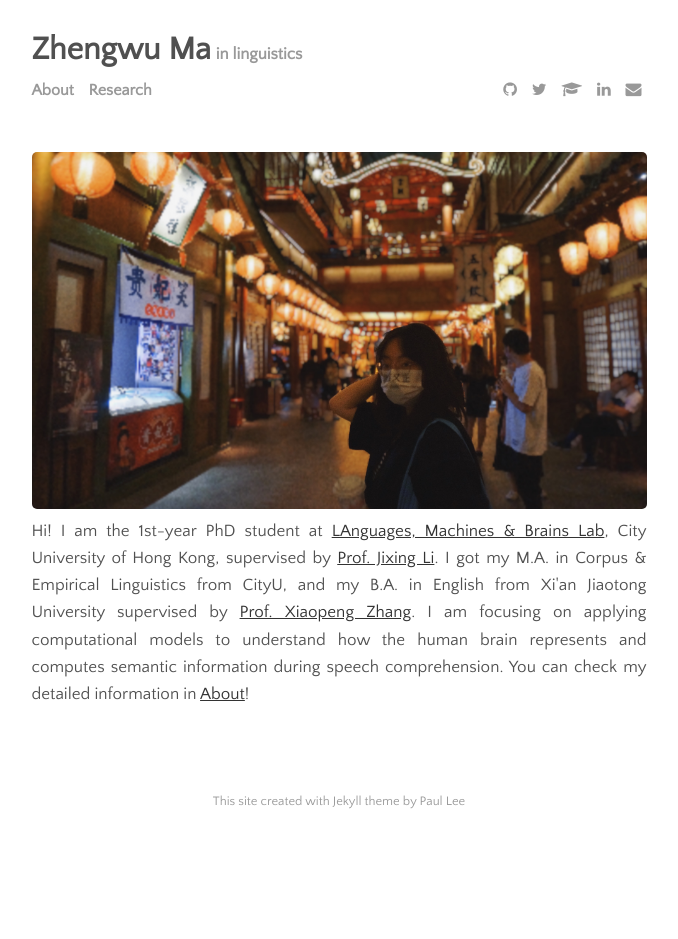
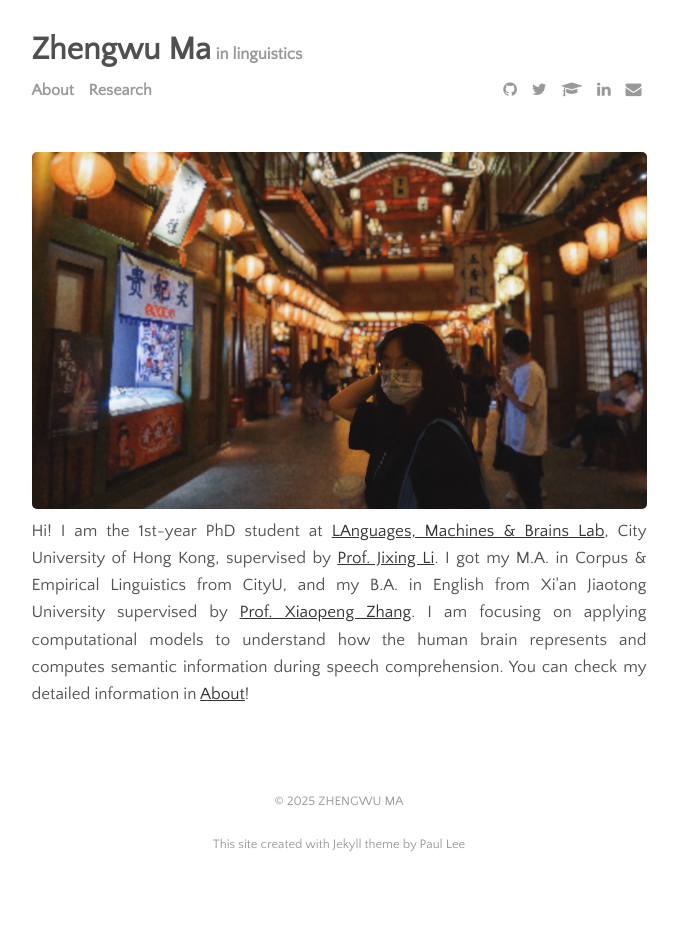
Before and after one commit to zhengwuma/zhengwuma.github.io, a Jekyll site: the page built from index.html, in a window 1280 px wide. Shown: the whole page, without its empty margins (301-979 px from the left). Built offline with Jekyll 4.4.1, drawn with Linux system fonts in a browser that asks for light colours; the list of posts is cut into pages by our own code; before the commit the page ends 900 px from its top, so only the background shows below that.

Commit message:
Update footer.html

```diff
--- a/_includes/footer.html
+++ b/_includes/footer.html
@@ -1,3 +1,4 @@
 <footer class="footer">
+   <div class="footer-description">© 2025 ZHENGWU MA</div>
   <div class="footer-description">This site created with Jekyll theme by Paul Lee </div>
 </footer>
```
